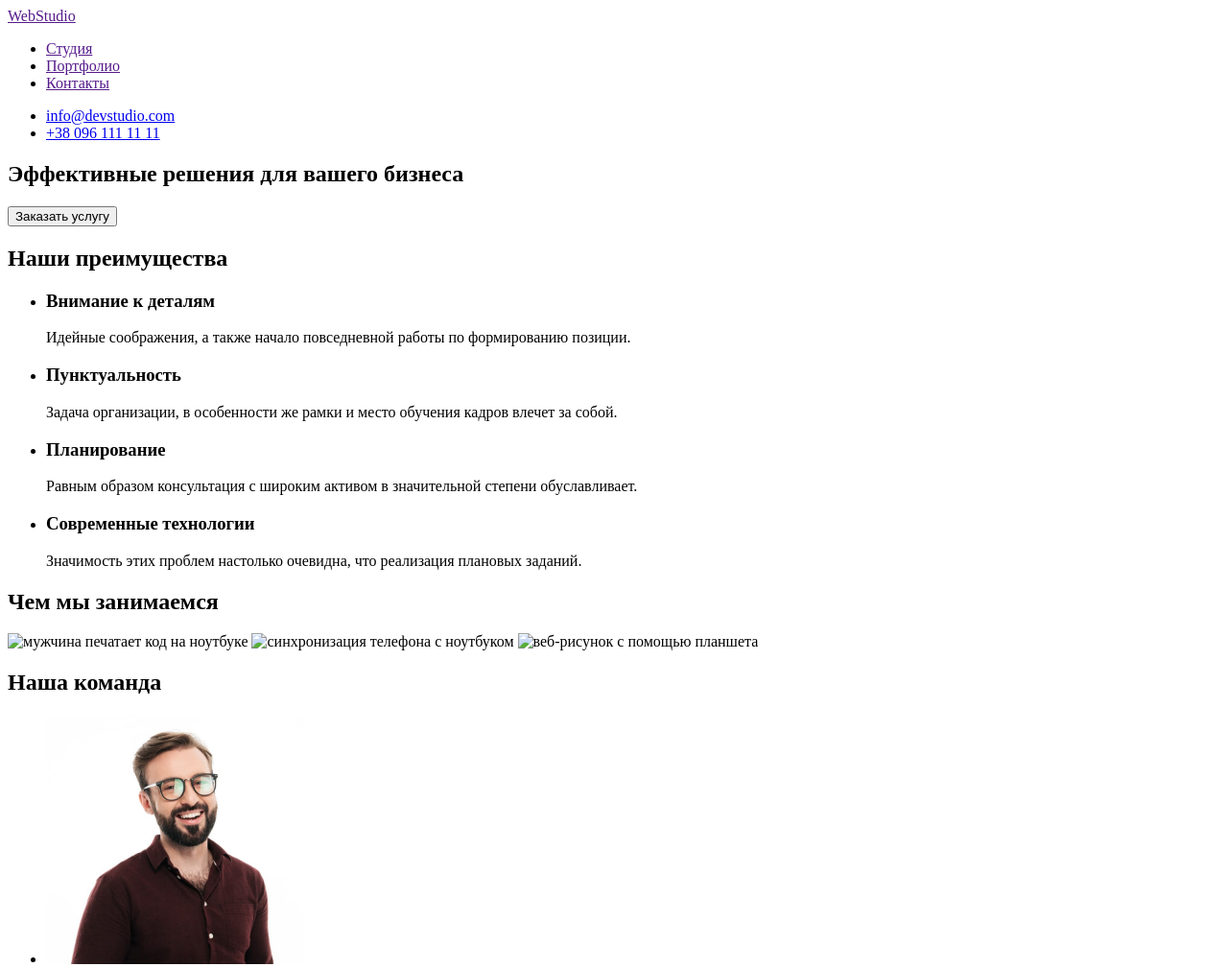
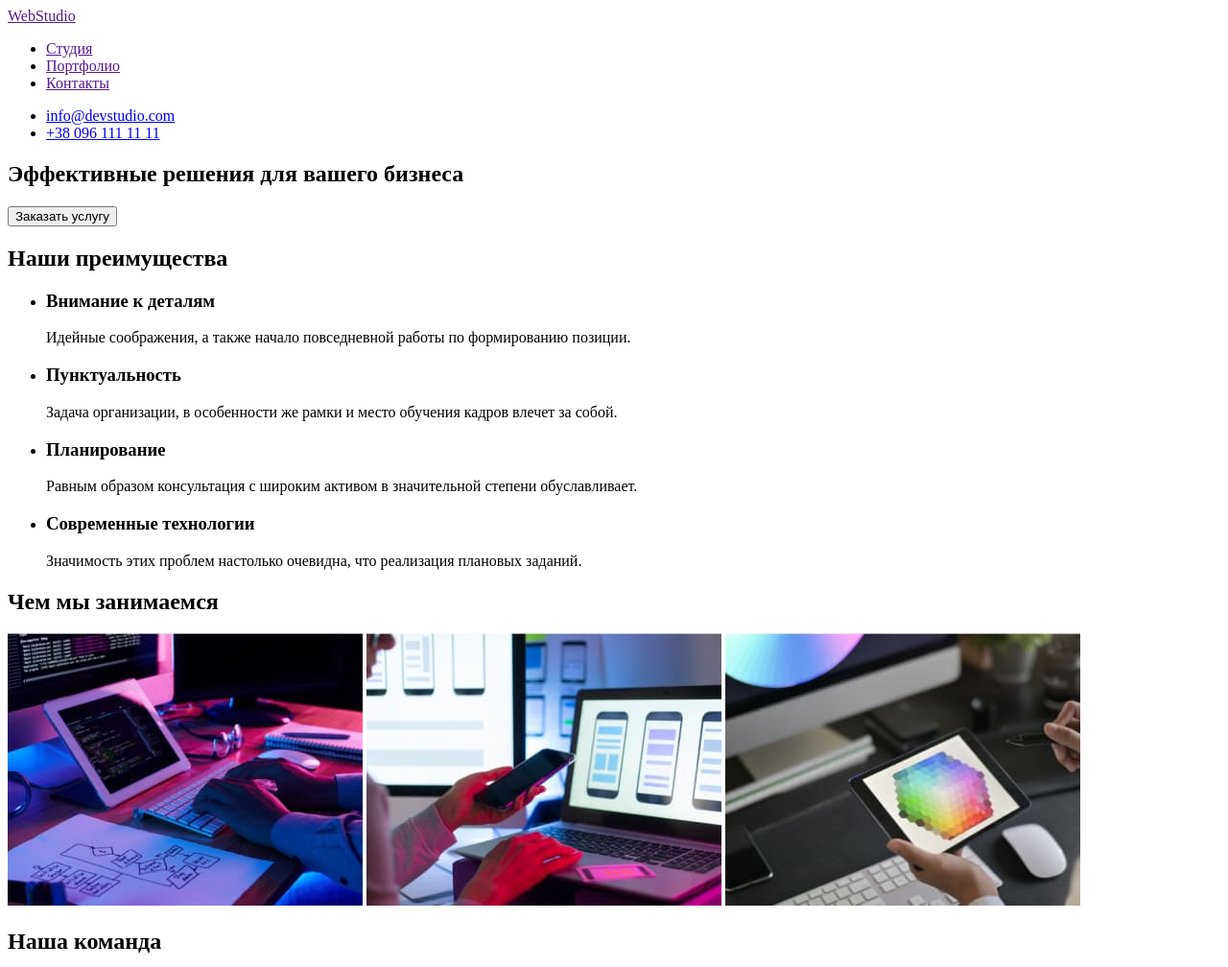
Before and after one commit to anastasia1756/goit-markup-hw-01, a plain HTML site: page index.html in a window 1280 px wide. Shown: the top 1008 px of the page at 96% size. Drawn offline with Linux system fonts and the light colour scheme; the site is published under a folder, as on GitHub Pages, so addresses that start at the root find nothing.

Commit message:
Исправляет ошибки в картинках

```diff
--- a/index.html
+++ b/index.html
@@ -53,9 +53,9 @@
 
     <section>
       <h2>Чем мы занимаемся</h2>
-      <img src="/images/box1.jpg" alt="мужчина печатает код на ноутбуке" width="370" height="283.34">
-      <img src="/images/box2.jpg" alt="синхронизация телефона с ноутбуком" width="370" height="283.34">
-      <img src="/images/box3.jpg" alt="веб-рисунок с помощью планшета" width="370" height="283.34">
+      <img src="./images/box1.jpg" alt="мужчина печатает код на ноутбуке" width="370" height="283.34">
+      <img src="./images/box2.jpg" alt="синхронизация телефона с ноутбуком" width="370" height="283.34">
+      <img src="./images/box3.jpg" alt="веб-рисунок с помощью планшета" width="370" height="283.34">
     </section>
 
     <section>
```
